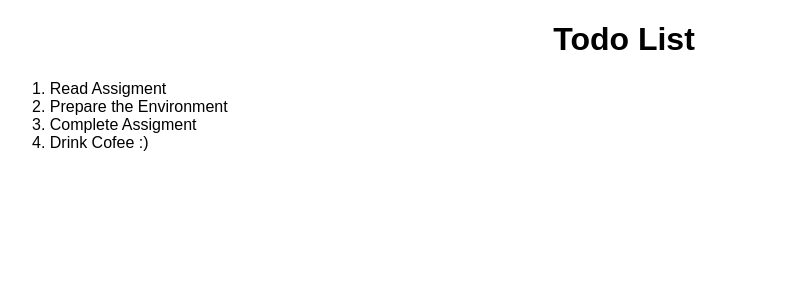
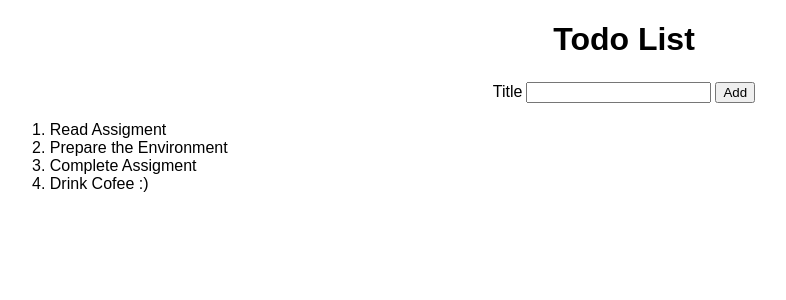
Before and after one commit to romymedan/react-todo, a React (Create React App) app: page / in a window 1280 px wide. Shown: the top 300 px of the page, without its empty margins (16-802 px from the left). Built offline with nearby package versions, Linux system fonts and the light colour scheme; the HTML template or start-up script is replaced by a standard one.

Commit message:
add todoList and todoForm components

```diff
--- /dev/null
+++ b/src/AddTodoForm.js
@@ -0,0 +1,14 @@
+import react from "react";
+import './styles.css';
+
+function AddTodoForm () {
+    return (
+        <form className="add-todo">
+            <label htmlFor="todoTitle">Title</label>
+            <input id="todoTitle"></input>
+            <button>Add</button>
+        </form>
+    );
+}
+
+export default AddTodoForm;
--- a/src/App.js
+++ b/src/App.js
@@ -1,5 +1,6 @@
 import React from 'react';
-import todoList from './todoList';
+import TodoList from './TodoList';
+import AddTodoForm from './AddTodoForm';
 import './styles.css';
 
 function App() {
@@ -8,16 +9,9 @@ function App() {
       <header>
         <h1>Todo List</h1>
       </header>
-      <ul>
-        {todoList.map(function (item){
-          return (
-            <li key={item.id}>
-              <span>{item.id}. </span>
-              <span>{item.title}</span>
-            </li>
-          );
-        })}
-      </ul>
+      <AddTodoForm />
+      <TodoList />
+
     </div>
   );
 }
--- a/src/styles.css
+++ b/src/styles.css
@@ -14,3 +14,11 @@ ul {
 li {
     list-style-type: none;
 }
+
+.add-todo {
+    text-align: center;
+}
+
+.add-todo * {
+    margin: 2px;
+}
--- a/src/todoList.js
+++ b/src/todoList.js
@@ -1,21 +1,20 @@
+import react from "react";
+import todoListData from './todoListData';
+import './styles.css';
 
-    const todoList = [
-        {
-          id: 1,
-          title: 'Read Assigment'
-        },
-        {
-          id: 2,
-          title: 'Prepare the Environment'
-        },
-        {
-          id: 3,
-          title: 'Complete Assigment'
-        },
-        {
-          id: 4,
-          title: 'Drink Cofee :)'
-        }
-      ];
+function TodoList() {
+    return (
+        <ul>
+        {todoListData.map(function (item){
+          return (
+            <li key={item.id}>
+              <span>{item.id}. </span>
+              <span>{item.title}</span>
+            </li>
+          );
+        })}
+      </ul>
+    );
+}
 
-    export default todoList;
+export default TodoList;
--- /dev/null
+++ b/src/todoListData.js
@@ -0,0 +1,21 @@
+
+    const todoListData = [
+        {
+          id: 1,
+          title: 'Read Assigment'
+        },
+        {
+          id: 2,
+          title: 'Prepare the Environment'
+        },
+        {
+          id: 3,
+          title: 'Complete Assigment'
+        },
+        {
+          id: 4,
+          title: 'Drink Cofee :)'
+        }
+      ];
+
+    export default todoListData;
```
